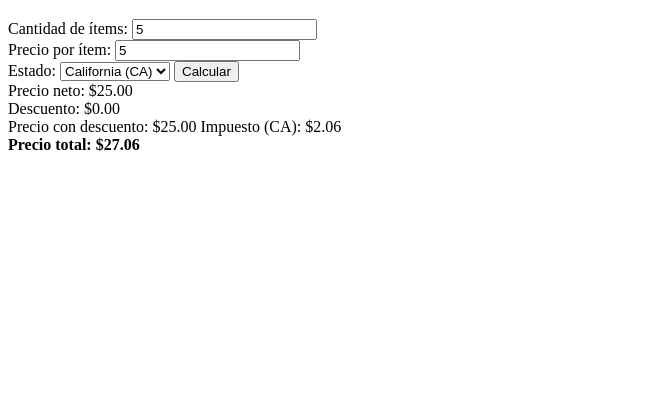
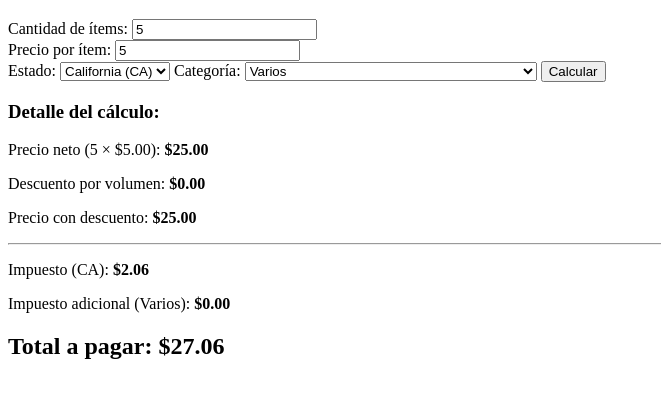
Before and after one commit to Denisse91011/ProyectoIngSoft, a website built with Parcel: page index.html in a window 1280 px wide. Both pictures are taken after typing "5", "5" into the empty fields and a click on the button "Calcular". Shown: the part 61-458 px from the top of the page, without its empty margins (0-661 px from the left). Built offline with nearby package versions, Linux system fonts and the light colour scheme.

Commit message:
feat: Funcion 4, calculo impuesto adicional de la categoria varios

```diff
--- a/index.html
+++ b/index.html
@@ -22,6 +22,16 @@
       <option value="TX">Texas (TX)</option>
       <option value="AL">Alabama (AL)</option>
     </select>
+    <label for="categoria">Categoría:</label>
+        <select id="categoria" required>
+            <option value="Alimentos">Alimentos (+2% descuento)</option>
+            <option value="Bebidas alcohólicas">Bebidas alcohólicas (+7% impuesto)</option>
+            <option value="Material de escritorio">Material de escritorio (+1.5% descuento)</option>
+            <option value="Muebles">Muebles (+3% impuesto)</option>
+            <option value="Electrónicos">Electrónicos (+4% impuesto, +1% descuento)</option>
+            <option value="Vestimenta">Vestimenta (+2% impuesto)</option>
+            <option value="Varios" selected>Varios</option>
+        </select>
     <button type="submit">Calcular</button>
   </form>
   <div id="resultado"></div>
--- a/src/index.js
+++ b/src/index.js
@@ -3,10 +3,13 @@ import { Orden } from './orden.js';
 document.getElementById('formulario').addEventListener('submit', function (event) {
   event.preventDefault();
 
+  // Obtener valores del formulario
   const cantidad = parseFloat(document.getElementById('cantidad').value);
   const precio = parseFloat(document.getElementById('precio').value);
   const estado = document.getElementById('estado').value;
+  const categoria = document.getElementById('categoria').value;
 
+  // Validar entradas
   if (isNaN(cantidad) || cantidad <= 0) {
     alert('La cantidad debe ser un número positivo.');
     return;
@@ -16,19 +19,28 @@ document.getElementById('formulario').addEventListener('submit', function (event
     return;
   }
 
+  // Crear la orden y calcular valores
   const orden = new Orden(cantidad, precio);
   const precioNeto = orden.calcularPrecioNeto();
   const descuento = orden.aplicarDescuento(precioNeto);
   const precioConDescuento = precioNeto - descuento;
   const impuesto = orden.calcularImpuesto(precioConDescuento, estado);
-  const precioTotal = precioConDescuento + impuesto;
 
-  // Muestra el resultado al usuario
+  // Cálculo del impuesto adicional basado en la categoría
+  const impuestoAdicional = orden.calcularImpuestoAdicional(precioConDescuento, categoria);
+
+  // Calcular el precio total
+  const precioTotal = precioConDescuento + impuesto + impuestoAdicional;
+
+  // Mostrar el resultado al usuario
   document.getElementById('resultado').innerHTML = `
-    Precio neto: $${precioNeto.toFixed(2)}<br>
-    Descuento: $${descuento.toFixed(2)}<br>
-    Precio con descuento: $${precioConDescuento.toFixed(2)}
-     Impuesto (${estado}): $${impuesto.toFixed(2)}<br>
-    <strong>Precio total: $${precioTotal.toFixed(2)}</strong>
+    <h3>Detalle del cálculo:</h3>
+    <p>Precio neto (${cantidad} × $${precio.toFixed(2)}): <strong>$${precioNeto.toFixed(2)}</strong></p>
+    <p>Descuento por volumen: <strong>$${descuento.toFixed(2)}</strong></p>
+    <p>Precio con descuento: <strong>$${precioConDescuento.toFixed(2)}</strong></p>
+    <hr>
+    <p>Impuesto (${estado}): <strong>$${impuesto.toFixed(2)}</strong></p>
+    <p>Impuesto adicional (${categoria}): <strong>$${impuestoAdicional.toFixed(2)}</strong></p>
+    <h2>Total a pagar: <strong>$${precioTotal.toFixed(2)}</strong></h2>
   `;
 });
--- a/src/orden.js
+++ b/src/orden.js
@@ -38,4 +38,13 @@ export class Orden {
       throw new Error(`Estado no válido: ${estado}`);
     }
   }
+
+  calcularImpuestoAdicional(precioNeto, categoria) {
+    const impuestosAdicionales = {
+      'Varios': 0,
+    };
+
+    const tasaImpuestoAdicional = impuestosAdicionales[categoria] || 0;
+    return Math.round(precioNeto * tasaImpuestoAdicional * 100) / 100; // Redondeo a 2 decimales
+  }
 }
```
Also changed, not shown: src/orden.test.js (+11 -0 lines).
